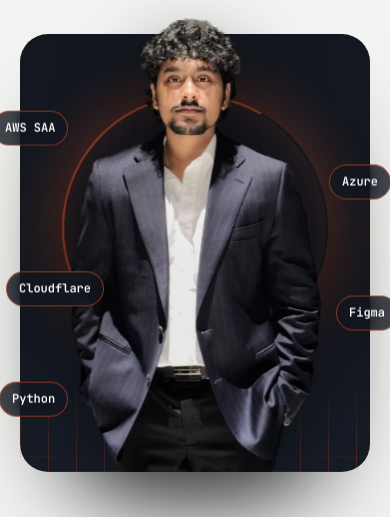
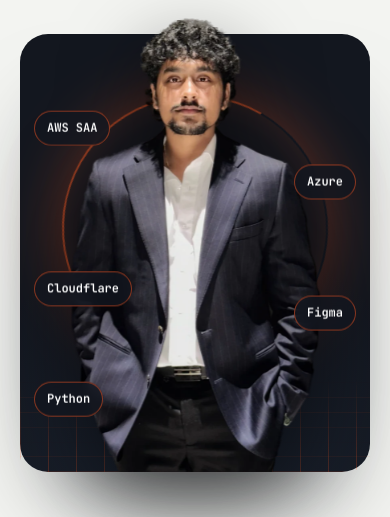
Before and after one commit to Amrithkishore14/2026-updated-portfolio, an Astro site: page / in a window 390 px wide. Shown: the part 327-844 px from the top of the page. Built offline with nearby package versions, Linux system fonts and the light colour scheme; Astro itself is replaced by a stand-in of ours; a web font is replaced by a local one.

Commit message:
Hero: keep skill chips inside the screen on phones
Co-Authored-By: Claude Opus 5.5 <noreply@anthropic.com>
Claude-Session: https://claude.ai/code/session_01SZMSA9qbp34oreBFkMRLLE

```diff
--- a/src/pages/index.astro
+++ b/src/pages/index.astro
@@ -295,6 +295,10 @@ const steps = [
   .st-chip.c3 { left: -4%; top: 56%; transform: translateZ(110px); animation-delay: -3s; }
   .st-chip.c4 { right: -8%; top: 62%; transform: translateZ(60px); animation-delay: -4.5s; }
   .st-chip.c5 { left: -6%; top: 80%; transform: translateZ(80px); animation-delay: -2s; }
+  @media (max-width: 700px) {
+    .st-chip.c1, .st-chip.c3, .st-chip.c5 { left: 4%; }
+    .st-chip.c2, .st-chip.c4 { right: 4%; }
+  }
   @keyframes spin { to { rotate: 360deg; } }
   @keyframes float { 0%, 100% { translate: 0 0; } 50% { translate: 0 -10px; } }
   @keyframes stageIn { from { opacity: 0; transform: translateY(30px) rotateX(10deg); } to { opacity: 1; transform: none; } }
```
